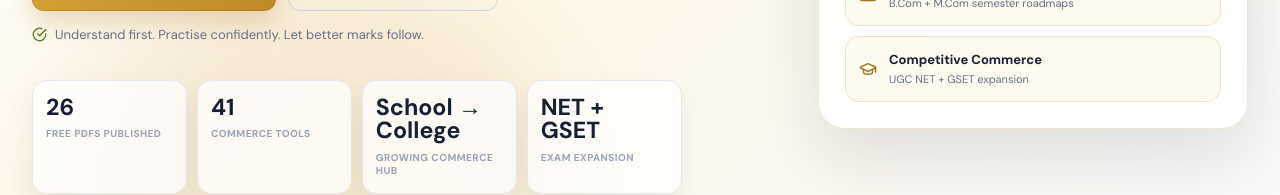
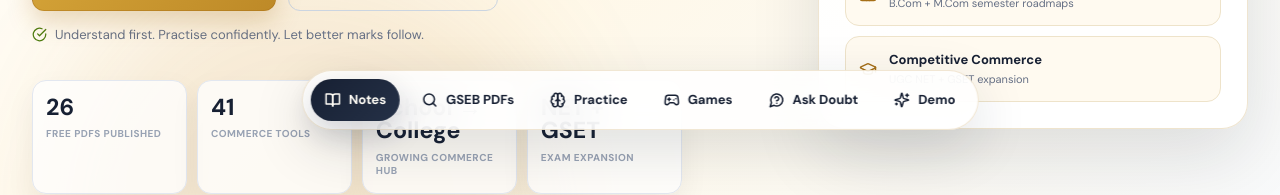
Before and after one commit to infosmitsircommerce-eng/smit-sir-commerce, a React (Vite) app: page / in a window 1280 px wide. Shown: the part 646-841 px from the top of the page. Built offline with nearby package versions, Linux system fonts and the light colour scheme; no server answers; the database is empty.

Commit message:
Add sitewide quick access navigation dock

```diff
--- a/src/components/layout/Layout.jsx
+++ b/src/components/layout/Layout.jsx
@@ -12,6 +12,7 @@ const ScrollToTop = lazy(() => import('../ui/ScrollToTop'));
 const CursorSpotlight = lazy(() => import('../ui/CursorSpotlight'));
 const ScrollProgressBar = lazy(() => import('../ui/ScrollProgressBar'));
 const GlobalStudySearch = lazy(() => import('../ui/GlobalStudySearch'));
+const QuickAccessDock = lazy(() => import('../ui/QuickAccessDock'));
 const CloudSyncBridge = lazy(() => import('../ui/CloudSyncBridge'));
 const AnalyticsTracker = lazy(() => import('../ui/AnalyticsTracker'));
 const ChapterProgressTracker = lazy(() => import('../ui/ChapterProgressTracker'));
@@ -50,6 +51,7 @@ function DeferredEnhancements() {
       <ScrollProgressBar />
       <CursorSpotlight />
       <GlobalStudySearch />
+      <QuickAccessDock />
       <CloudSyncBridge />
       <ChapterProgressTracker />
       <ContextualToolLinks />
```
